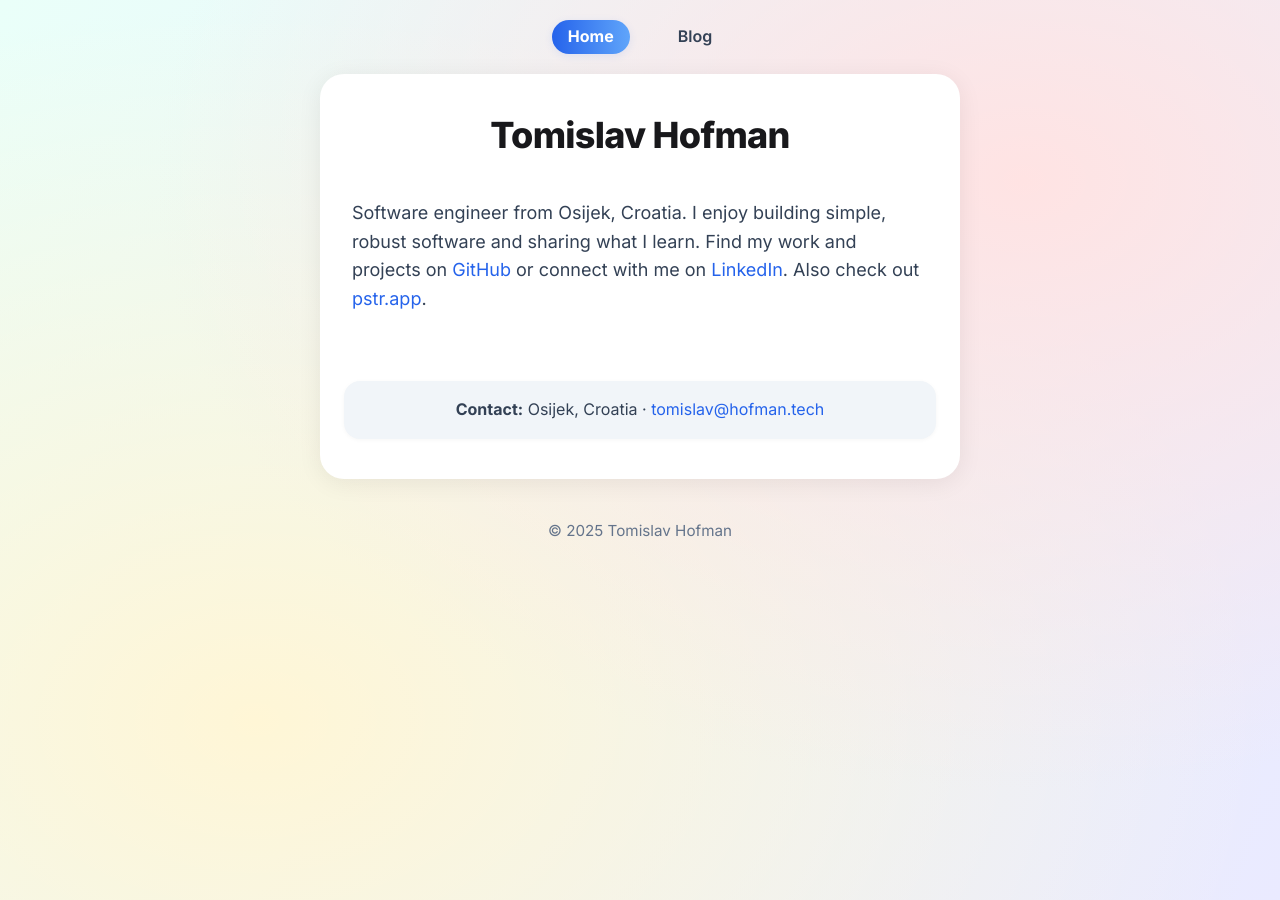
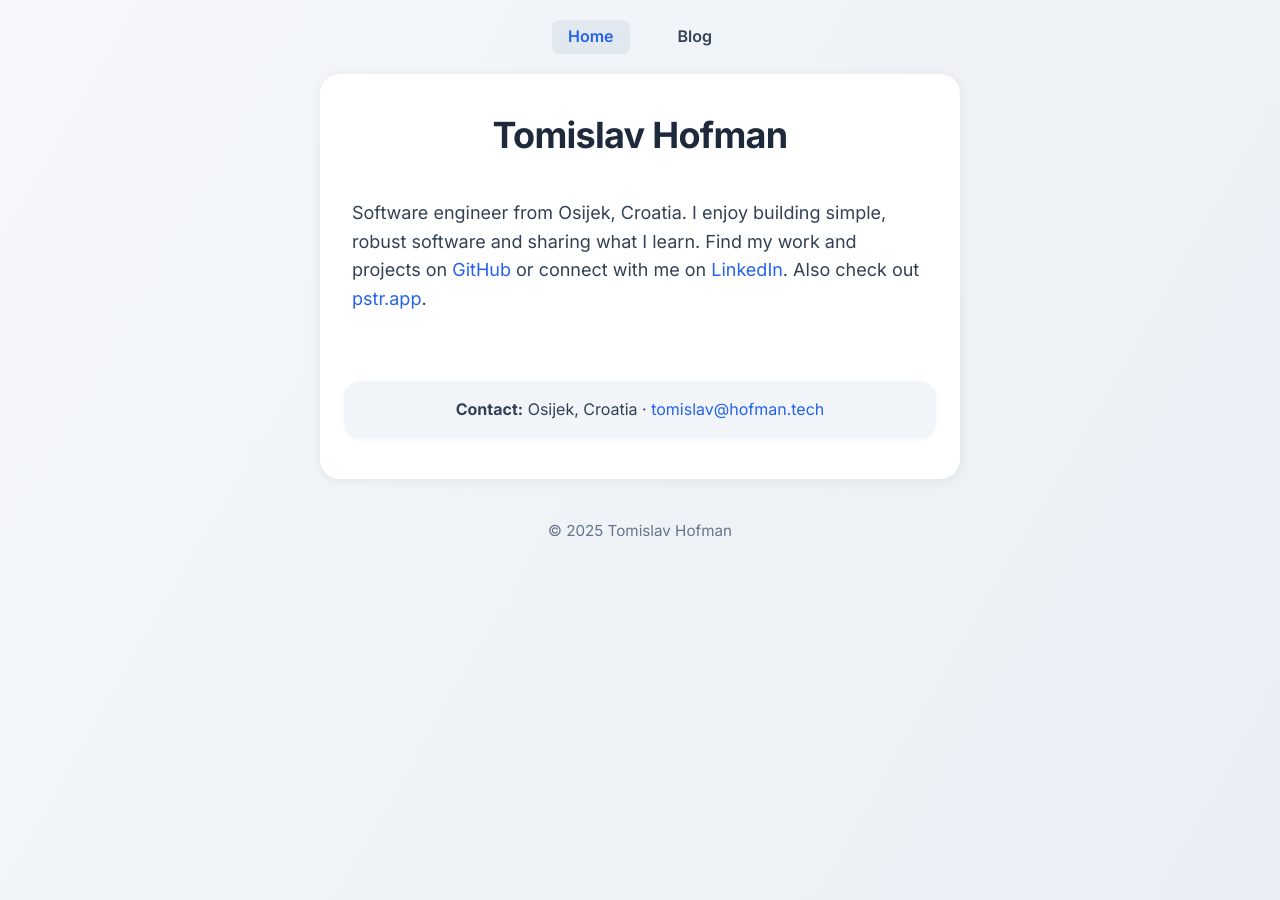
Before and after one commit to tomislavhofman/tomislavhofman.github.io, a Jekyll site: the page built from index.html, in a window 1280 px wide. Built offline with Jekyll 4.4.1, drawn with Linux system fonts in a browser that asks for light colours.

Commit message:
Upgrade font.

```diff
--- a/css/custom.css
+++ b/css/custom.css
@@ -1,8 +1,11 @@
+@import url('https://fonts.googleapis.com/css2?family=Inter:wght@400;700&display=swap');
+
 /* Reset and base styles */
 html {
   box-sizing: border-box;
   font-size: 16px;
   scroll-behavior: smooth;
+  font-family: 'Inter', 'Segoe UI', Arial, sans-serif;
 }
 *, *:before, *:after {
   box-sizing: inherit;
@@ -11,9 +14,7 @@ body {
   margin: 0;
   padding: 0;
   font-family: 'Inter', 'Segoe UI', Arial, sans-serif;
-  background: radial-gradient(ellipse at 80% 20%, #ffe3e3 0%, transparent 60%),
-              radial-gradient(ellipse at 20% 80%, #fff6d6 0%, transparent 70%),
-              linear-gradient(120deg, #eafff9 0%, #eaeaff 100%);
+  background: linear-gradient(120deg, #f5f7fa 0%, #e9eff5 100%);
   color: #18181b;
   min-height: 100vh;
   line-height: 1.6;
@@ -57,18 +58,23 @@ nav a {
   color: #334155;
   text-decoration: none;
   padding: 0.25em 1em;
-  border-radius: 999px;
+  border-radius: 0.5em;
+  background: transparent;
+  color: #334155;
+  box-shadow: none;
+  font-weight: 600;
   transition: background 0.2s, color 0.2s;
 }
 nav a.active, nav a[aria-current="page"] {
-  background: linear-gradient(90deg, #2563eb 0%, #60a5fa 100%);
-  color: #fff;
-  font-weight: 700;
-  box-shadow: 0 2px 8px rgba(37,99,235,0.10);
+  background: #e2e8f0;
+  color: #2563eb;
+  box-shadow: none;
+  transform: none;
 }
 nav a:hover {
   color: #2563eb;
-  background: #e0e7ef;
+  background: #f1f5f9;
+  transform: none;
 }
 @media (prefers-color-scheme: dark) {
   nav a {
@@ -86,8 +92,10 @@ nav a:hover {
 
 main {
   background: #fff;
-  border-radius: 1.5rem;
-  box-shadow: 0 4px 24px rgba(0,0,0,0.07);
+  border-radius: 1.25rem;
+  box-shadow: 0 2px 12px rgba(30,41,59,0.07);
+  background: #fff;
+  animation: none;
   padding: 2.5rem 1.5rem;
   margin-bottom: 2.5rem;
   display: flex;
@@ -97,6 +105,10 @@ main {
   max-width: 40rem;
   margin-left: auto;
   margin-right: auto;
+}
+@keyframes popin {
+  0% { transform: scale(0.95) translateY(30px); opacity: 0; }
+  100% { transform: scale(1) translateY(0); opacity: 1; }
 }
 @media (prefers-color-scheme: dark) {
   main {
@@ -114,11 +126,13 @@ main {
 }
 
 h1, h2, h3, h4, h5, h6 {
-  font-family: inherit;
-  font-weight: 800;
+  font-family: 'Inter', 'Segoe UI', Arial, sans-serif;
+  font-weight: 700;
   margin-top: 0;
   margin-bottom: 0.5em;
   line-height: 1.2;
+  letter-spacing: -0.01em;
+  color: #1e293b;
 }
 h1 {
   font-size: 2.25rem;
@@ -401,3 +415,21 @@ pre {
   word-break: break-word;
   white-space: pre-wrap;
 }
+
+button, .btn {
+  font-family: 'Inter', 'Segoe UI', Arial, sans-serif;
+  background: #2563eb;
+  color: #fff;
+  border: none;
+  border-radius: 0.5em;
+  padding: 0.5em 1.25em;
+  font-size: 1em;
+  font-weight: 600;
+  box-shadow: 0 1px 4px rgba(30,41,59,0.07);
+  cursor: pointer;
+  transition: background 0.2s;
+}
+button:hover, .btn:hover {
+  background: #1e40af;
+  color: #fff;
+}
```
